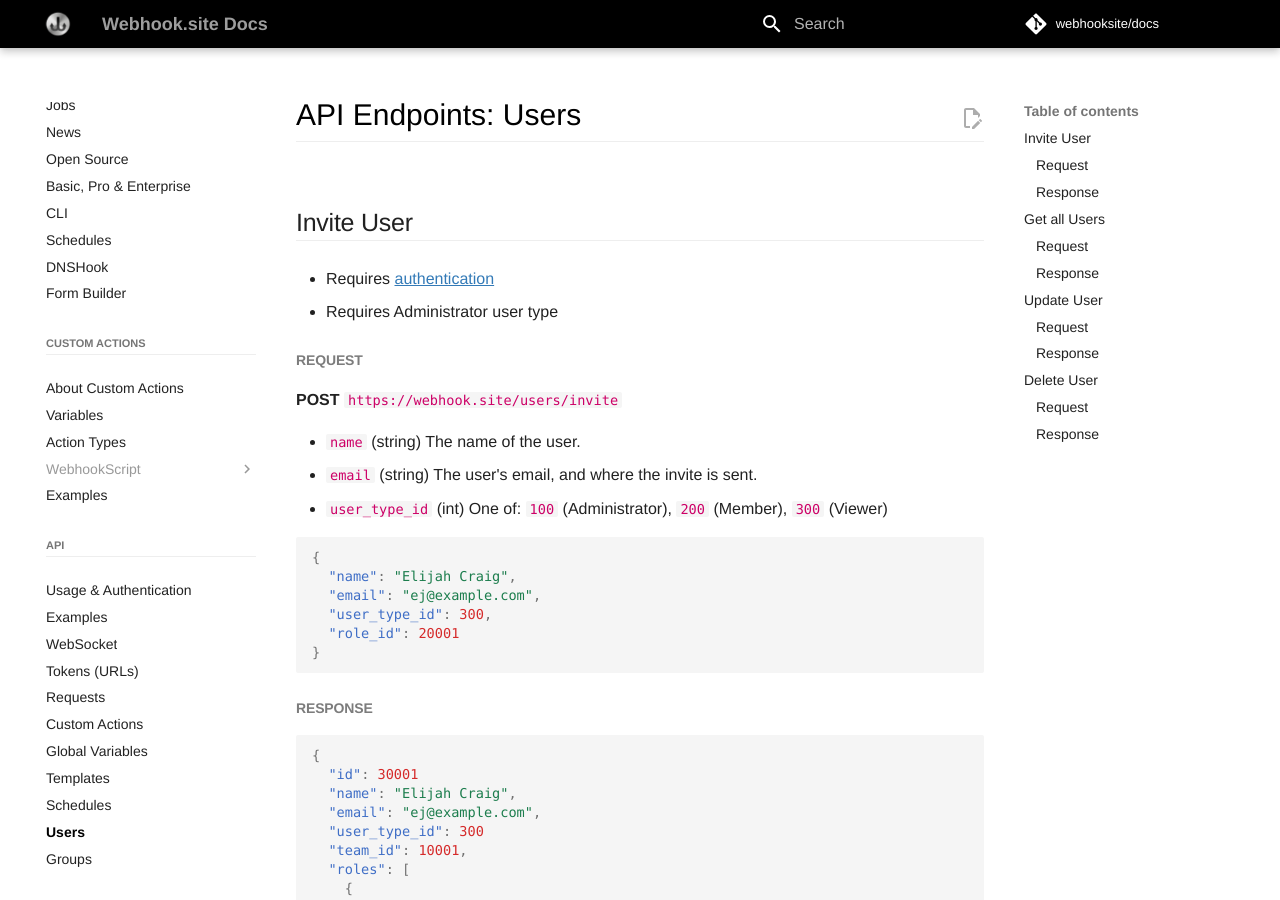
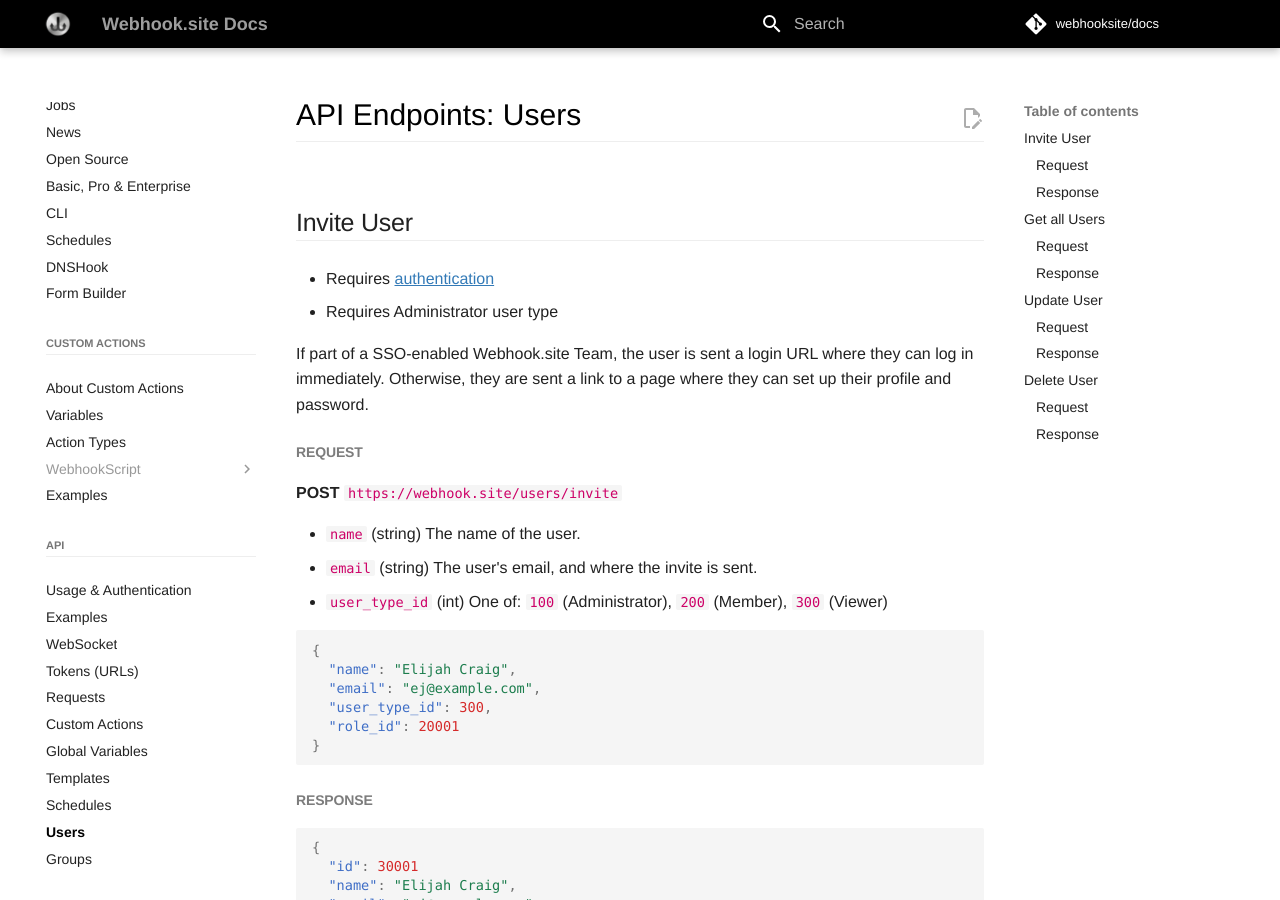
Before and after one commit to webhooksite/docs, an MkDocs documentation site: the page built from docs/api/users.md, in a window 1280 px wide and 900 px high. Built offline with MkDocs 1.6.1 and Material for MkDocs 9.7.7, drawn with Linux system fonts in a browser that asks for light colours; comment, search, counter and statistics services are not loaded.

Commit message:
Update docs

```diff
--- a/docs/api/users.md
+++ b/docs/api/users.md
@@ -4,6 +4,8 @@
 
 * Requires [authentication](/api/about.html#api-key)
 * Requires Administrator user type
+
+If part of a SSO-enabled Webhook.site Team, the user is sent a login URL where they can log in immediately. Otherwise, they are sent a link to a page where they can set up their profile and password.
 
 #### Request
 
```
